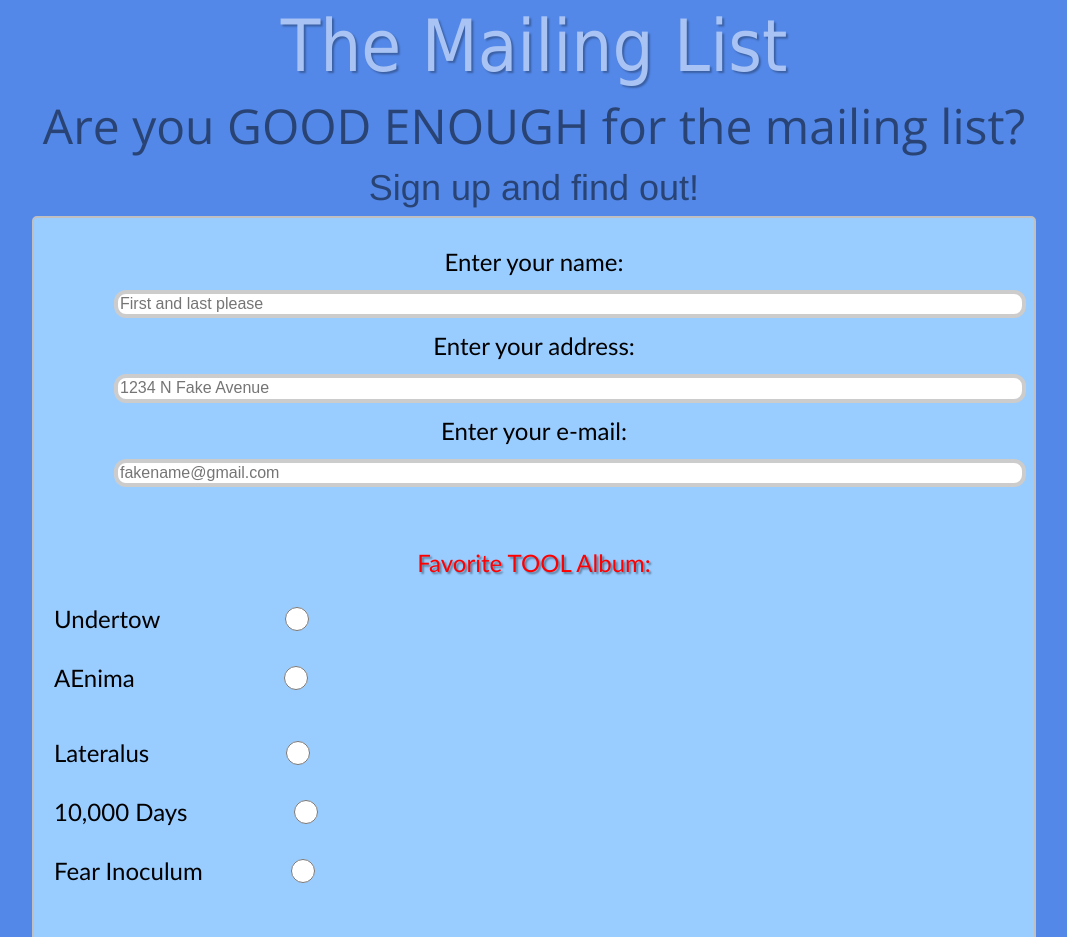
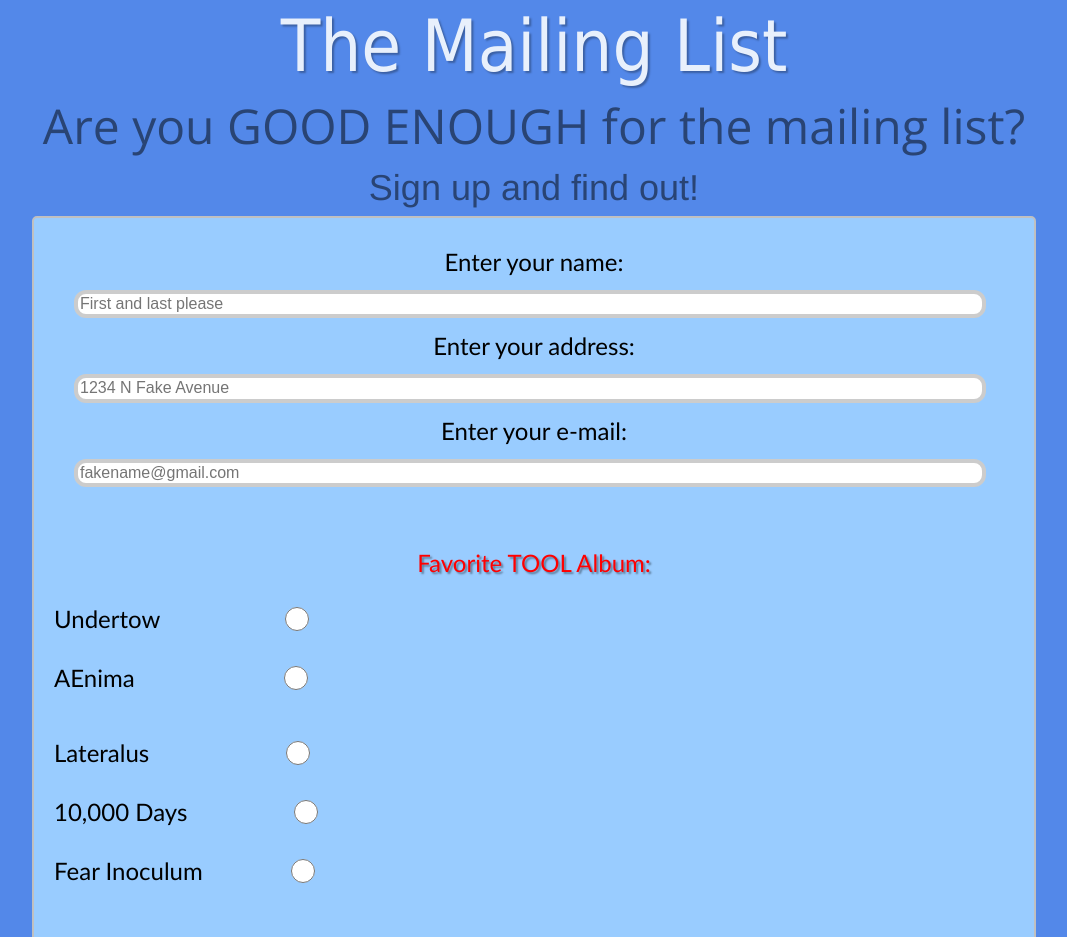
Before and after one commit to JorgeAnzaldo-ITMD362/project1, a plain HTML site: page index.html in a window 1280 px wide. Shown: the top 937 px of the page, without its empty margins (106-1173 px from the left). Drawn offline with nearby package versions, Linux system fonts and the light colour scheme.

Commit message:
tweaked colors of the heading, shifted text fields to be centered

```diff
--- a/css/screen.css
+++ b/css/screen.css
@@ -3,7 +3,7 @@ body {
 	background-color: #5388E9;
 }
 h1 {
-	color:#A9C4F4;
+	color: #e8f0fc;
 	font-size: 64px;
 	text-align: center;
 	font-family: "Tahoma";
@@ -50,6 +50,7 @@ label {
 
 input[type="text"] {
 	width: 75%;
+	transform:translateX(-2.5em)
 }
 input[type="radio"]{
 	 transform: translateX(-2em);
@@ -93,7 +94,6 @@ input{
 }
 
 
-
 @media screen and (min-width: 800px) {
 	h1{
 		font-size:128px;
```
